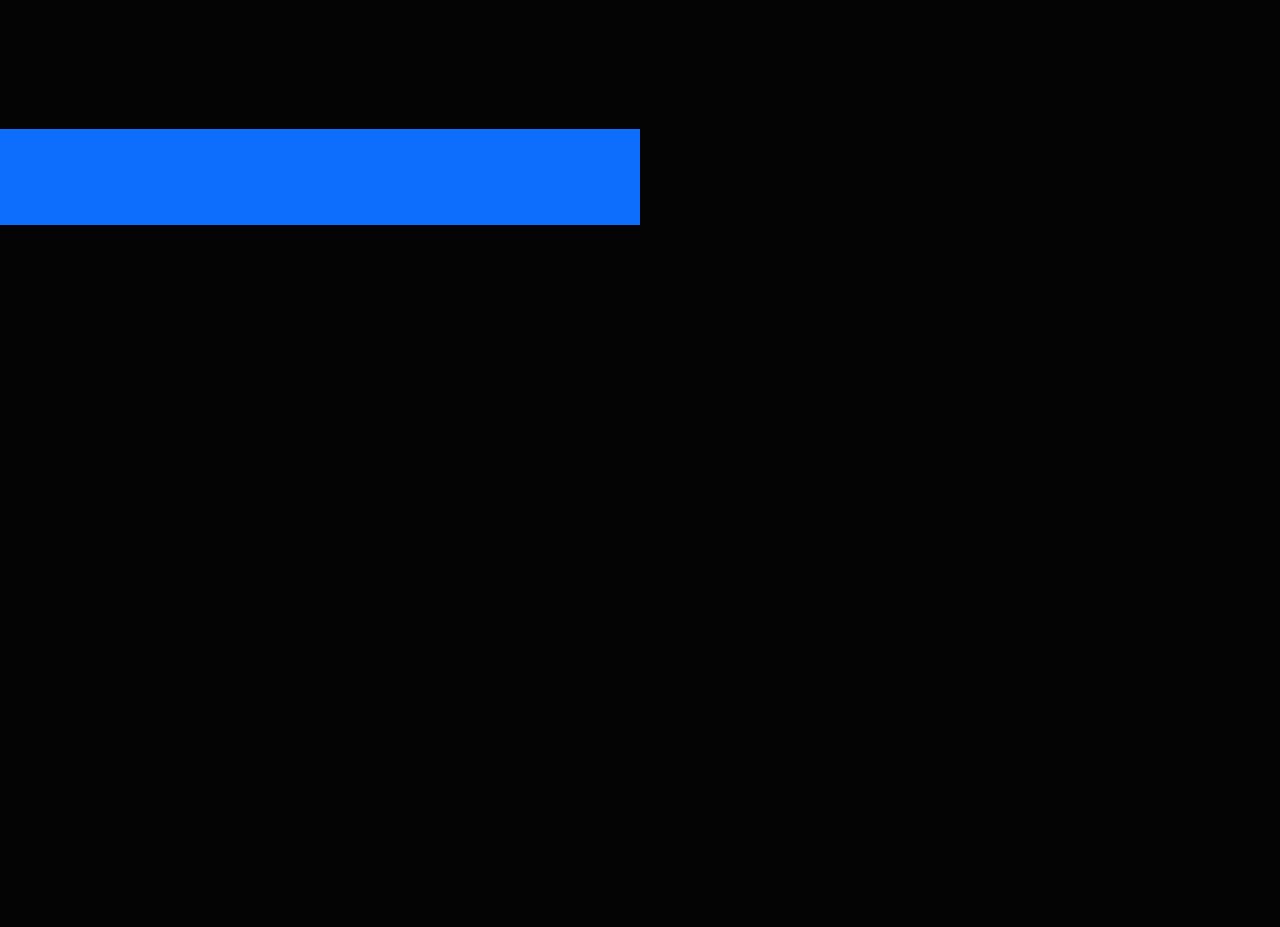
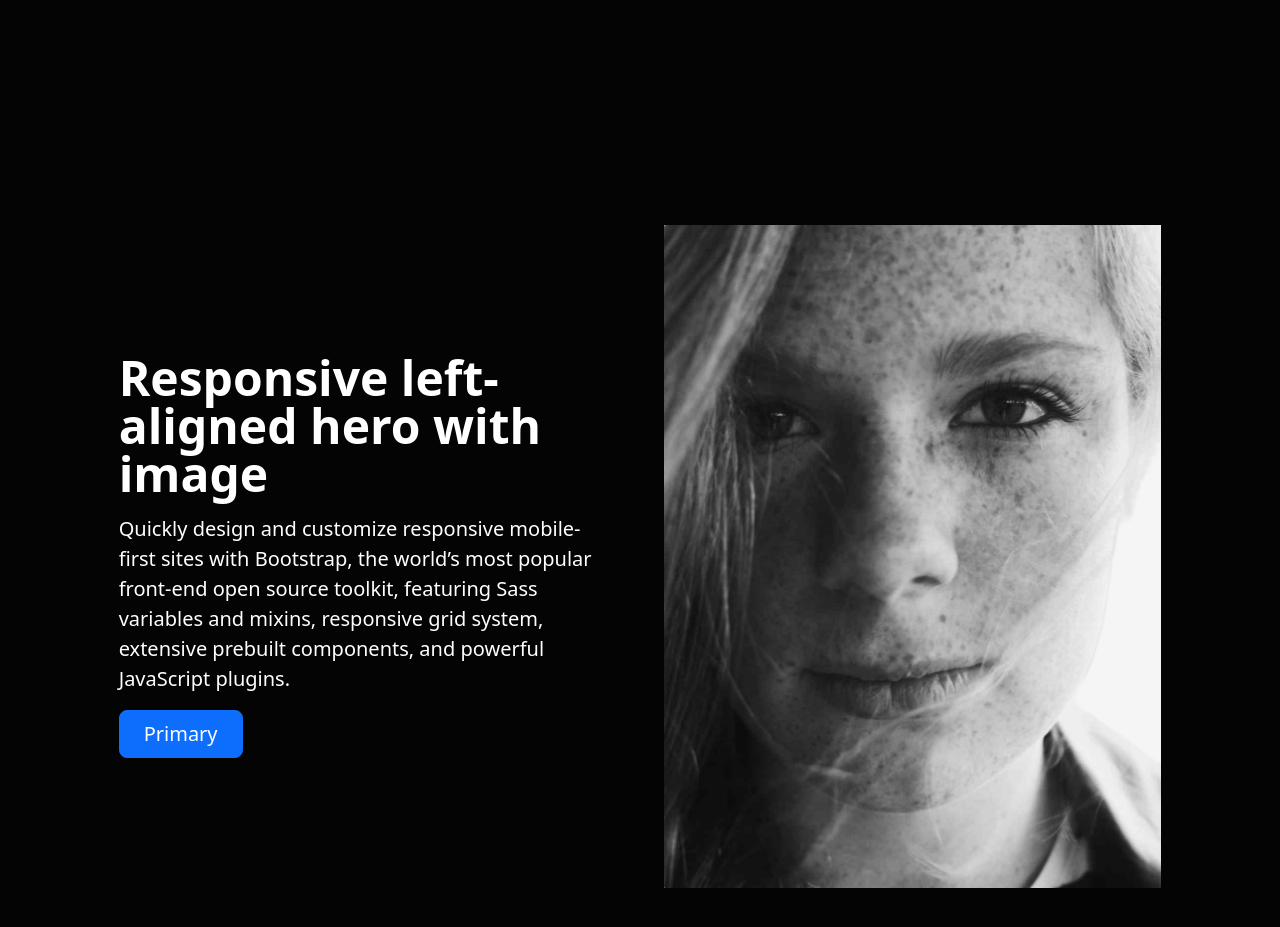
Before and after one commit to axelthereal/Fragrance-vuejs, a Vue app: page / in a window 1280 px wide. Shown: the part 1060-1987 px from the top of the page. Before the commit the page ends 1333 px from the top, so only its background shows below. Built offline with nearby package versions, Linux system fonts and the light colour scheme.

Commit message:
edit main banner images

```diff
--- a/src/views/HomeView.vue
+++ b/src/views/HomeView.vue
@@ -79,11 +79,6 @@ import MouseScroll from "@/components/animationsComponents/MouseScroll.vue";
   position: relative;
   overflow: hidden;
 }
-
-.page-banner .float-img-banner {
-  position: absolute;
-  width: 50%;
-}
 </style>
 
 <template>
@@ -129,12 +124,20 @@ import MouseScroll from "@/components/animationsComponents/MouseScroll.vue";
 
     <!-- page-banner -->
     <div class="page-banner">
-      <div class="float-img-banner mx-auto bg-primary p-5">
-      </div>
       <div class="container col-lg-10 col-md-11 col-sm-12 py-5">
         <div class="row flex-lg-row-reverse align-items-center g-5 py-5">
-
-
+          <div class="col-12 col-sm-11 col-lg-6">
+            <img src="/assets/gallery/tempres/profile_girl2.png" class="w-100 h-auto" alt="">
+          </div>
+          <div class="col-12 col-sm-11 col-lg-6">
+            <h1 class="display-5 fw-bold lh-1 mb-3">Responsive left-aligned hero with image</h1>
+            <p class="lead">Quickly design and customize responsive mobile-first sites with Bootstrap, the world’s most
+              popular front-end open source toolkit, featuring Sass variables and mixins, responsive grid system,
+              extensive prebuilt components, and powerful JavaScript plugins.</p>
+            <div class="d-grid gap-2 d-md-flex justify-content-md-start">
+              <button type="button" class="btn btn-primary btn-lg px-4 me-md-2">Primary</button>
+            </div>
+          </div>
         </div>
       </div>
     </div>
```
